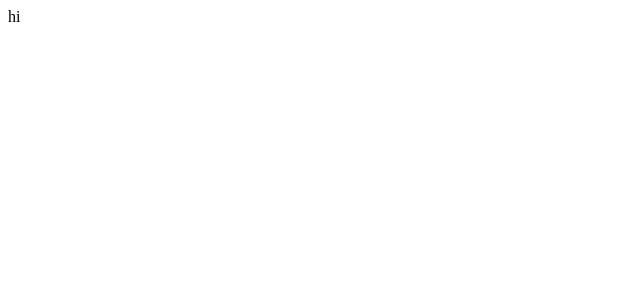
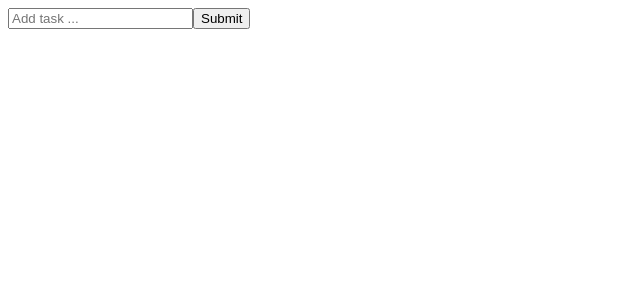
Before and after one commit to SalamanderCtesiphon/task-app-one, a React (Create React App) app: page / in a window 1280 px wide. Shown: the top 300 px of the page, without its empty margins (0-640 px from the left). Built offline with nearby package versions, Linux system fonts and the light colour scheme.

Commit message:
created the basic input field and the submit button

```diff
--- a/package.json
+++ b/package.json
@@ -9,6 +9,7 @@
     "react": "^18.2.0",
     "react-dom": "^18.2.0",
     "react-scripts": "5.0.1",
+    "uniqid": "^5.4.0",
     "web-vitals": "^2.1.4"
   },
   "scripts": {
--- a/src/App.js
+++ b/src/App.js
@@ -1,11 +1,33 @@
+import React, { Component } from "react";
+import uniqid from 'uniqid';
+import AddTask from "./components/AddTask";
 
+class App extends Component {
+  state = {
+    tasks: [
+      {
+        id: '',
+        title: ''
+      }
+    ]
+  }
 
-function App() {
-  return (
-    <div className="App">
-      <div>hi</div>
-    </div>
-  );
+  addTask = (title) => {
+    const newTask = {
+      id: uniqid(),
+      title
+    }
+  }
+
+  render() {
+    return (
+      <div className="App">
+       <div className="container">
+        <AddTask />
+       </div>
+      </div>
+    );
+  }
 }
 
 export default App;
--- /dev/null
+++ b/src/components/AddTask.js
@@ -0,0 +1,28 @@
+import React, { Component } from 'react'
+
+export class AddTask extends Component {
+  state = {
+    title: ''
+  }
+
+  render() {
+    return (
+    <form>
+      <input
+        type="text"
+        name="title"
+        placeholder="Add task ..."
+        value={this.state.title}
+        onChange={this.onChange}
+      />
+      <input
+        type="submit"
+        value="Submit"
+        className="btn"
+      />
+    </form>
+    )
+  }
+}
+
+export default AddTask
```
Also changed, not shown: 1 other file (tests, documents, lock files or other folders).
